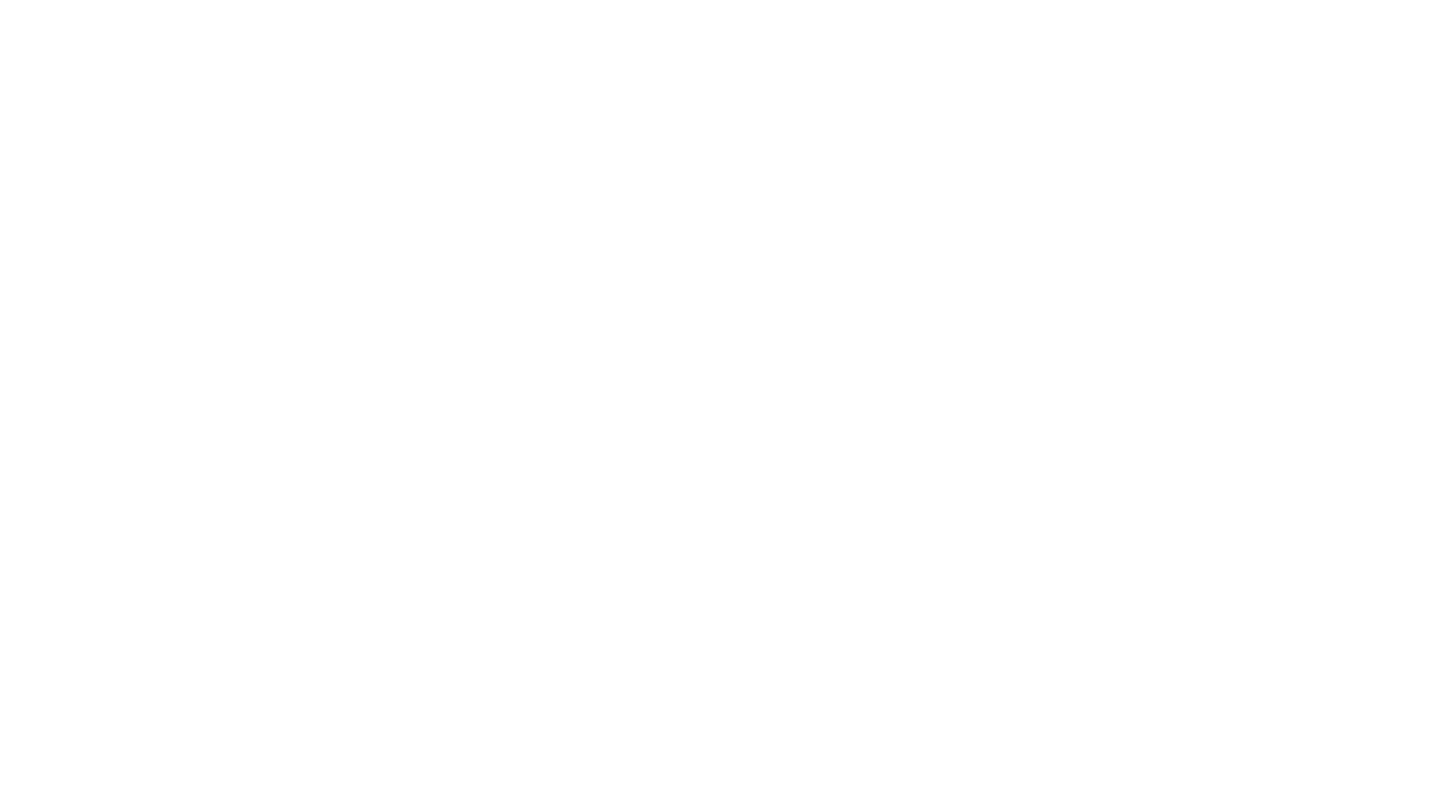
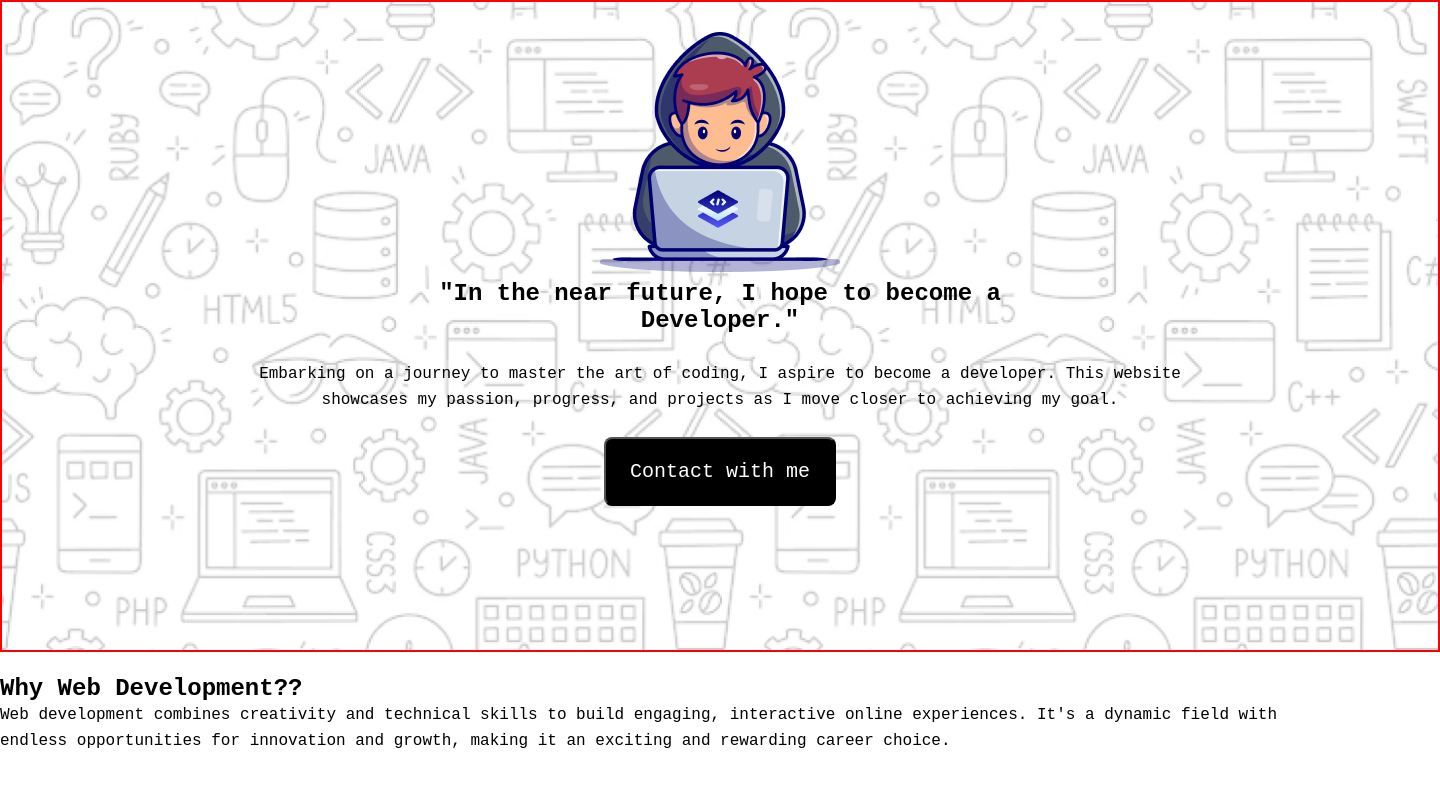
Before and after one commit to RiazullJannat/Assignment_1, a plain HTML site: page index.html in a window 1280 px wide. Shown: the whole page, 1440 px wide, since content can reach past the window. Drawn offline with Linux system fonts and the light colour scheme; a web font is replaced by a local one.

Commit message:
Complete banner

```diff
--- a/index.html
+++ b/index.html
@@ -4,14 +4,40 @@
     <meta charset="UTF-8">
     <meta name="viewport" content="width=device-width, initial-scale=1.0">
     <title>Assignment_1</title>
+    <link rel="stylesheet" href="style/style.css">
 </head>
 <body>
     <!-- banner part start -->
-    <header class="banner">
-        <div class="parent_div">
+    <header>
+        <!-- banner section -->
+        <section class="banner">
+            <div class="parent_div">
+                <img src="assets/Group.png" alt="">
+                <div class="banner_text">
+                    <h1 class="title">"In the near future, I hope to become a <br>Developer."</h1>
+                    <p class="description">Embarking on a journey to master the art of coding, I aspire to become a developer. This website showcases my passion, progress, and projects as I move closer to achieving my goal.</p>
+                    <a href=""><button class="button">Contact with me</button></a>
+                </div>
+            </div>
+        <!-- banner section end -->
+        </section>
+        <!--Why section start -->
+        <section class="why_dev">
+            <div class="div_container">
+                <div class="description">
+                    <h1 class="why_title">
+                        Why Web Development??
+                    </h1>
+                    <p class="why_description">
+                        Web development combines creativity and technical skills to build engaging, interactive online experiences. It's a dynamic field with endless opportunities for innovation and growth, making it an exciting and rewarding career choice.
+                    </p>
+                </div>
+                </div>
+            </div>
+        </section>
 
 
-        </div>
+
     </header>
     <main>
 
--- a/style/style.css
+++ b/style/style.css
@@ -9,8 +9,47 @@
 /* Starting style */
 *{
     font-family: "Azeret Mono", monospace;
+    margin: 0;
+    box-sizing: border-box;
 }
 /* Banner style */
 .banner{
-    background-image: url();
+    width: 1440px;
+    height: 652px;
+    background-image: url(../assets/Hero-bg.png);
+    border: 2px solid red ;
+    margin: 0px auto;
+    background-position: center;
+    background-repeat: no-repeat;
+    background-size: cover;
+
 }
+.parent_div{
+    max-width: 998px;
+    text-align: center;
+    margin: 30px 221px;
+}
+.banner_text{
+    text-align: center;
+
+}
+.description{
+
+
+    margin:24px auto;
+    line-height: 26px;
+    font-size: 16px;
+}
+.title{
+    font-size: 48;
+    font-weight:900;
+    padding: 3px;
+}
+.button{
+    background-color: black;
+    padding: 21px 24px;
+    color: white;
+    border-radius: 8px;
+    font-size: 20px;
+    font-weight: 600px;
+}
```
